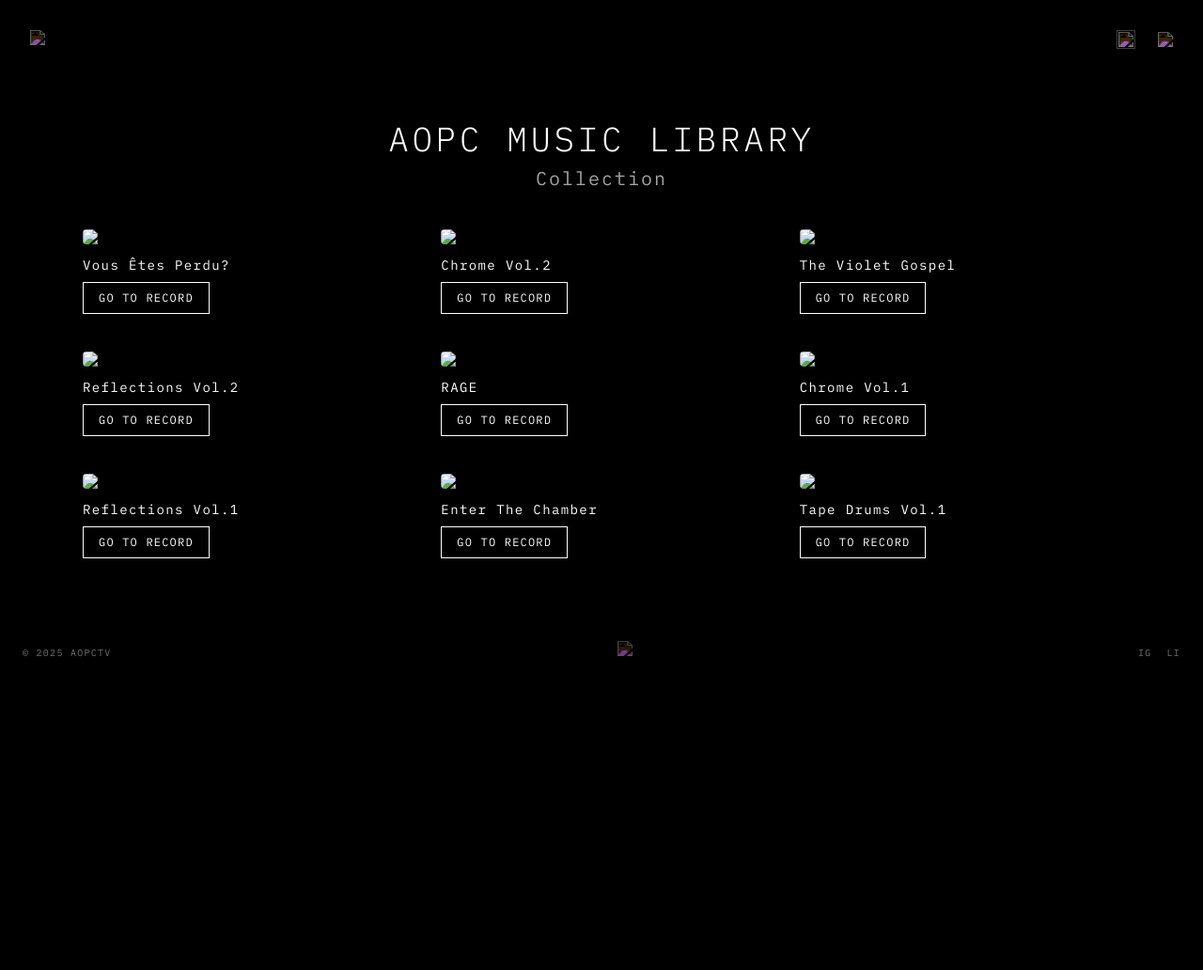
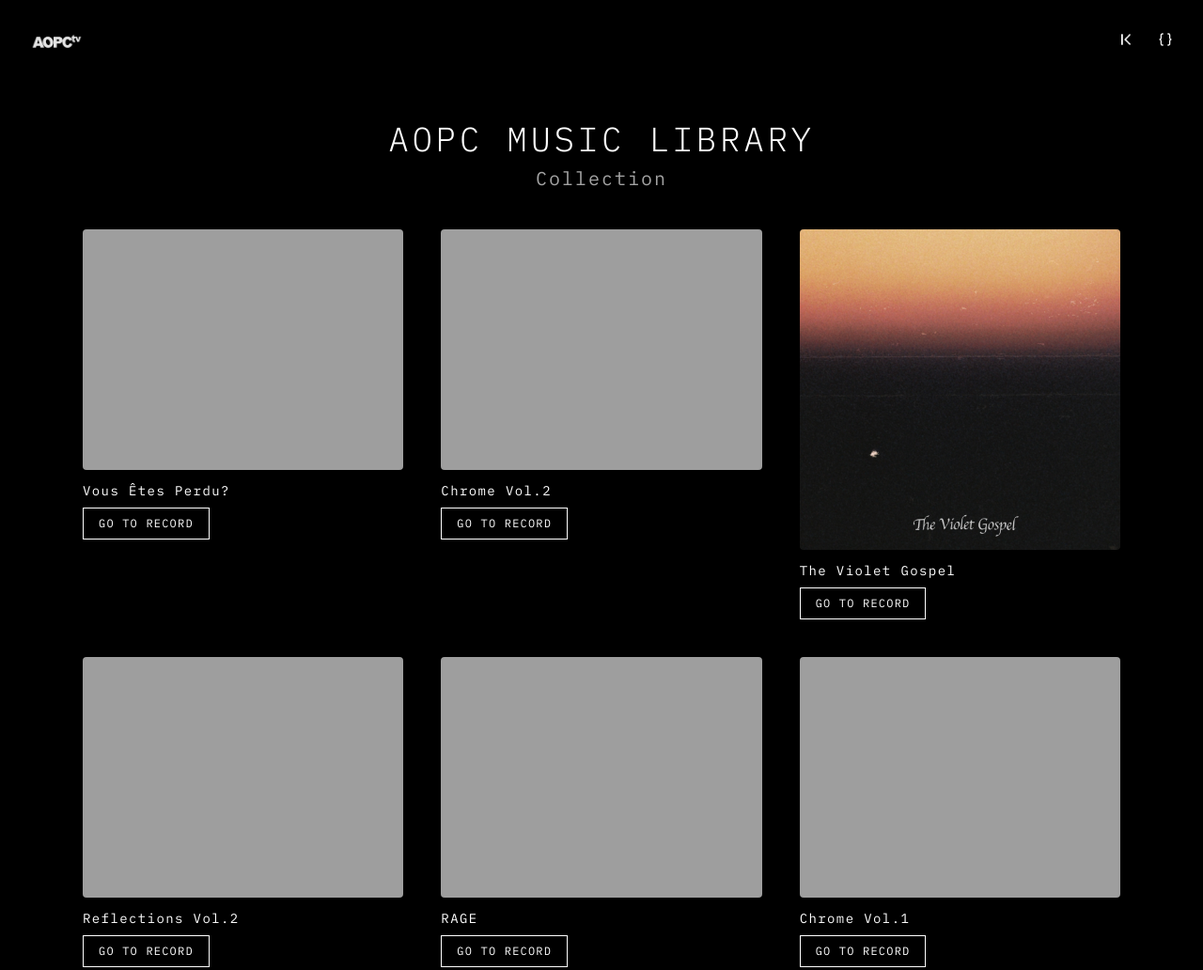
Before and after one commit to maettiya/aopctv, a website: page public/library.html in a window 1280 px wide. Shown: the top 1032 px of the page at 94% size. Before the commit the page ends 800 px from the top, so only its background shows below. Drawn offline with nearby package versions, Linux system fonts and the light colour scheme; the site is published under a folder, as on GitHub Pages, so addresses that start at the root find nothing; files whose address does not match are found by name.

Commit message:
Fix JS path for GitHub Pages

```diff
--- a/public/library.html
+++ b/public/library.html
@@ -39,18 +39,18 @@
   <!-- HEADER (same as homepage but inverted colors optional) -->
   <header class="absolute top-6 left-4 sm:top-8 sm:left-8">
     <a href="index.html">
-      <img src="/aopctv-logo.png" alt="AOPCTV" class="h-5 sm:h-6 opacity-90 invert">
+      <img src="aopctv-logo.png" alt="AOPCTV" class="h-5 sm:h-6 opacity-90 invert">
     </a>
   </header>
 
   <!-- ICONS (same as homepage) -->
   <nav class="absolute top-6 right-4 sm:top-8 sm:right-8 flex items-center gap-4 sm:gap-6">
     <a href="library.html" class="hover:opacity-70 transition">
-      <img src="/music.png" class="h-4 sm:h-5 w-4 sm:w-5 invert" />
+      <img src="music.png" class="h-4 sm:h-5 w-4 sm:w-5 invert" />
     </a>
 
     <a onclick="toggleContactModal()" class="cursor-pointer hover:opacity-70 transition">
-      <img src="/contact.png" alt="Contact" class="invert h-3.5 sm:h-4 w-3.5 sm:w-4">
+      <img src="contact.png" alt="Contact" class="invert h-3.5 sm:h-4 w-3.5 sm:w-4">
     </a>
   </nav>
 
@@ -72,7 +72,7 @@
       <!-- TEMPLATE FOR EACH PACK -->
       <!-- 1 -->
       <a href="https://wavs.com/packs/14212" target="_blank" class="pack-card block">
-        <img src="/covers/vous-etes-perdu.jpg" class="pack-img w-full rounded shadow" />
+        <img src="covers/vous-etes-perdu.jpg" class="pack-img w-full rounded shadow" />
         <h3 class="pack-title mt-3 text-sm tracking-widest">Vous Êtes Perdu?</h3>
 
         <button class="mt-2 border border-white px-4 py-2 text-xs tracking-widest hover:bg-white hover:text-black transition">
@@ -82,7 +82,7 @@
 
       <!-- 2 -->
       <a href="https://wavs.com/packs/13474" target="_blank" class="pack-card block">
-        <img src="/covers/chrome2.jpg" class="pack-img w-full rounded shadow" />
+        <img src="covers/chrome2.jpg" class="pack-img w-full rounded shadow" />
         <h3 class="pack-title mt-3 text-sm tracking-widest">Chrome Vol.2</h3>
 
         <button class="mt-2 border border-white px-4 py-2 text-xs tracking-widest hover:bg-white hover:text-black transition">
@@ -92,7 +92,7 @@
 
       <!-- 3 -->
       <a href="https://wavs.com/packs/13352" target="_blank" class="pack-card block">
-        <img src="/covers/violet-gospel.jpg" class="pack-img w-full rounded shadow" />
+        <img src="covers/violet-gospel.jpg" class="pack-img w-full rounded shadow" />
         <h3 class="pack-title mt-3 text-sm tracking-widest">The Violet Gospel</h3>
 
         <button class="mt-2 border border-white px-4 py-2 text-xs tracking-widest hover:bg-white hover:text-black transition">
@@ -102,7 +102,7 @@
 
       <!-- 4 -->
       <a href="https://wavs.com/packs/13264" target="_blank" class="pack-card block">
-        <img src="/covers/reflections2.jpg" class="pack-img w-full rounded shadow" />
+        <img src="covers/reflections2.jpg" class="pack-img w-full rounded shadow" />
         <h3 class="pack-title mt-3 text-sm tracking-widest">Reflections Vol.2</h3>
 
         <button class="mt-2 border border-white px-4 py-2 text-xs tracking-widest hover:bg-white hover:text-black transition">
@@ -112,7 +112,7 @@
 
       <!-- 5 -->
       <a href="https://wavs.com/packs/13234" target="_blank" class="pack-card block">
-        <img src="/covers/rage.jpg" class="pack-img w-full rounded shadow" />
+        <img src="covers/rage.jpg" class="pack-img w-full rounded shadow" />
         <h3 class="pack-title mt-3 text-sm tracking-widest">RAGE</h3>
 
         <button class="mt-2 border border-white px-4 py-2 text-xs tracking-widest hover:bg-white hover:text-black transition">
@@ -122,7 +122,7 @@
 
       <!-- 6 -->
       <a href="https://wavs.com/packs/13215" target="_blank" class="pack-card block">
-        <img src="/covers/chrome1.jpg" class="pack-img w-full rounded shadow" />
+        <img src="covers/chrome1.jpg" class="pack-img w-full rounded shadow" />
         <h3 class="pack-title mt-3 text-sm tracking-widest">Chrome Vol.1</h3>
 
         <button class="mt-2 border border-white px-4 py-2 text-xs tracking-widest hover:bg-white hover:text-black transition">
@@ -132,7 +132,7 @@
 
       <!-- 7 -->
       <a href="https://wavs.com/packs/13195" target="_blank" class="pack-card block">
-        <img src="/covers/reflections1.jpg" class="pack-img w-full rounded shadow" />
+        <img src="covers/reflections1.jpg" class="pack-img w-full rounded shadow" />
         <h3 class="pack-title mt-3 text-sm tracking-widest">Reflections Vol.1</h3>
 
         <button class="mt-2 border border-white px-4 py-2 text-xs tracking-widest hover:bg-white hover:text-black transition">
@@ -142,7 +142,7 @@
 
       <!-- 8 -->
       <a href="https://wavs.com/packs/13163" target="_blank" class="pack-card block">
-        <img src="/covers/enter-the-chamber.jpg" class="pack-img w-full rounded shadow" />
+        <img src="covers/enter-the-chamber.jpg" class="pack-img w-full rounded shadow" />
         <h3 class="pack-title mt-3 text-sm tracking-widest">Enter The Chamber</h3>
 
         <button class="mt-2 border border-white px-4 py-2 text-xs tracking-widest hover:bg-white hover:text-black transition">
@@ -152,7 +152,7 @@
 
       <!-- 9 -->
       <a href="https://www.tracklib.com/sounds/sample-packs/tape-drums-vol1_earl-saga" target="_blank" class="pack-card block">
-        <img src="/covers/tape-drums1.jpg" class="pack-img w-full rounded shadow" />
+        <img src="covers/tape-drums1.jpg" class="pack-img w-full rounded shadow" />
         <h3 class="pack-title mt-3 text-sm tracking-widest">Tape Drums Vol.1</h3>
 
         <button class="mt-2 border border-white px-4 py-2 text-xs tracking-widest hover:bg-white hover:text-black transition">
@@ -178,7 +178,7 @@
 
         <!-- Centered Logo -->
         <div class="flex justify-center mb-6">
-          <img src="/aopctv-logo.png" class="h-6 opacity-90" alt="AOPCTV Logo">
+          <img src="aopctv-logo.png" class="h-6 opacity-90" alt="AOPCTV Logo">
         </div>
 
         <!-- Contact Form -->
@@ -211,7 +211,7 @@
     <div>© 2025 AOPCTV</div>
 
     <div class="flex-grow flex justify-center">
-      <img src="/aopctv-logo.png" class="h-6 opacity-70 invert" />
+      <img src="aopctv-logo.png" class="h-6 opacity-70 invert" />
     </div>
 
     <div class="flex gap-4">
@@ -221,7 +221,7 @@
 
   </footer>
 
-  <script type="module" src="/src/main.js"></script>
+  <script type="module" src="src/main.js"></script>
 
 </body>
 </html>
```
